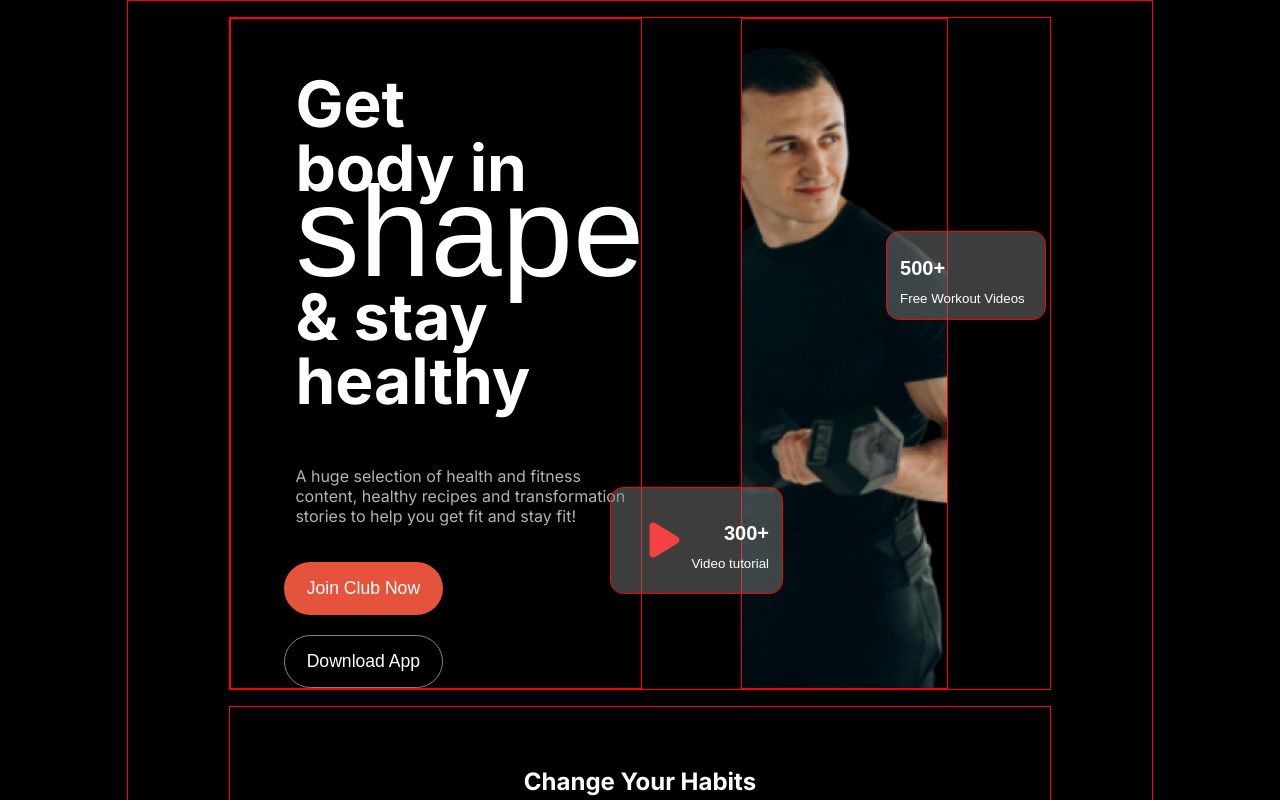
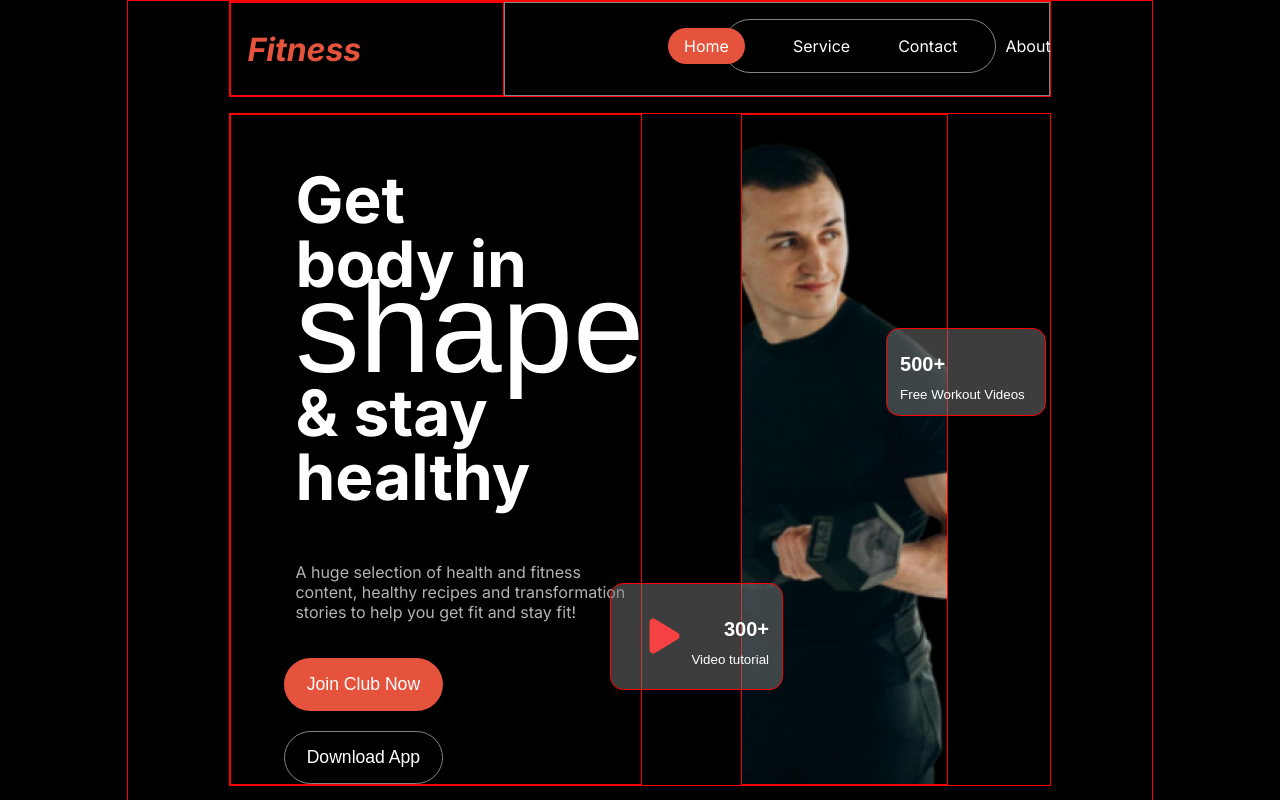
Before and after one commit to shakilhassanBD/restart_assignment_2, a plain HTML site: page index.html in a window 1280 px wide. Shown: the top 800 px of the page. Drawn offline with Linux system fonts and the light colour scheme; a web font is replaced by a local one.

Commit message:
nav is done for desktop

```diff
--- a/css/style.css
+++ b/css/style.css
@@ -37,7 +37,61 @@ p {
 
 /* ------------ ----------------*/
 /* -----------header section------------ */
-header {
+nav {
+  width: 80%;
+  border: 1px solid red;
+  margin: 0 auto;
+  display: flex;
+  justify-content: space-between;
+}
+
+.logo {
+  width: 50%;
+  border: 1px solid red;
+  height: auto;
+
+}
+
+.logo>h1 {
+  color: #E6533C;
+  font-size: 2em;
+  margin-left: 0.5em;
+}
+
+.nav_link {
+  width: 100%;
+  border: 1px solid #858484;
+}
+
+.nav_link ul {
+  width: 50%;
+  display: flex;
+  justify-content: center;
+  align-items: center;
+  text-decoration: none;
+  list-style-type: none;
+  gap: 3em;
+  margin-left: 40%;
+  border: 1px solid #858484;
+  border-radius: 2em;
+  padding: 1em 0;
+
+}.nav_link ul li a{
+  color: white;
+  text-decoration: none;
+}
+.home a{
+  width: 3em;
+  padding: 0.5em 1em;
+  border-radius: 2em;
+  color: white;
+  background-color: #E6533C;
+}
+
+
+
+
+.header {
   width: 80%;
   height: 100%;
   margin: 1em auto;
@@ -142,7 +196,7 @@ header {
   .header_image{
     grid-area: header_image;
   } */
-  header {
+  .header {
     width: 100%;
     height: 100%;
     /* display: grid;
@@ -190,15 +244,18 @@ header {
     height: 600px;
     margin: 2em auto;
   }
+
   .video_tutorial button {
 
     top: 50%;
     right: 50%;
   }
+
   .workout_video {
     padding: 2em;
   }
-  .workout_video button{
+
+  .workout_video button {
     left: 55%;
     bottom: 80%;
   }
--- a/index.html
+++ b/index.html
@@ -11,14 +11,24 @@
 </head>
 
 <body>
+    <nav>
+        <div class="logo"><h1><i>Fitness</i></h1></div>
+        <div class="nav_link">
+            <ul>
+                <li class="home"><a href="">Home</a></li>
+                <li><a href="">Service</a></li>
+                <li><a href="">Contact</a></li>
+                <li><a href="">About</a></li>
+            </ul>
+        </div>
+    </nav>
     <header>
-        <!-- <nav>
-
-        </nav> -->
+        <div class="header">
             <section class="header_container">
                 <div class="banner">
                     <h1>Get body in <span class="miama_font">shape</span> & stay healthy</h1>
-                <p>A huge selection of health and fitness content, healthy recipes and transformation stories to help
+                    <p>A huge selection of health and fitness content, healthy recipes and transformation stories to
+                        help
                         you
                         get fit and stay fit!</p>
                 </div>
@@ -30,7 +40,8 @@
             <section class="header_image">
                 <div class="video_tutorial">
                     <button>
-                    <i class="fa-solid fa-play"></i> <!-- I didn't find the same icon as shown i fig file free that's why use little different icon -->
+                        <i class="fa-solid fa-play"></i>
+                        <!-- I didn't find the same icon as shown i fig file free that's why use little different icon -->
                         <h1>300+</h1>Video tutorial
                     </button>
 
@@ -41,6 +52,7 @@
                     </button>
                 </div>
             </section>
+        </div>
     </header>
     <main>
         <section class="habit">
```
Lines whose indentation alone changed are shown as unchanged.
